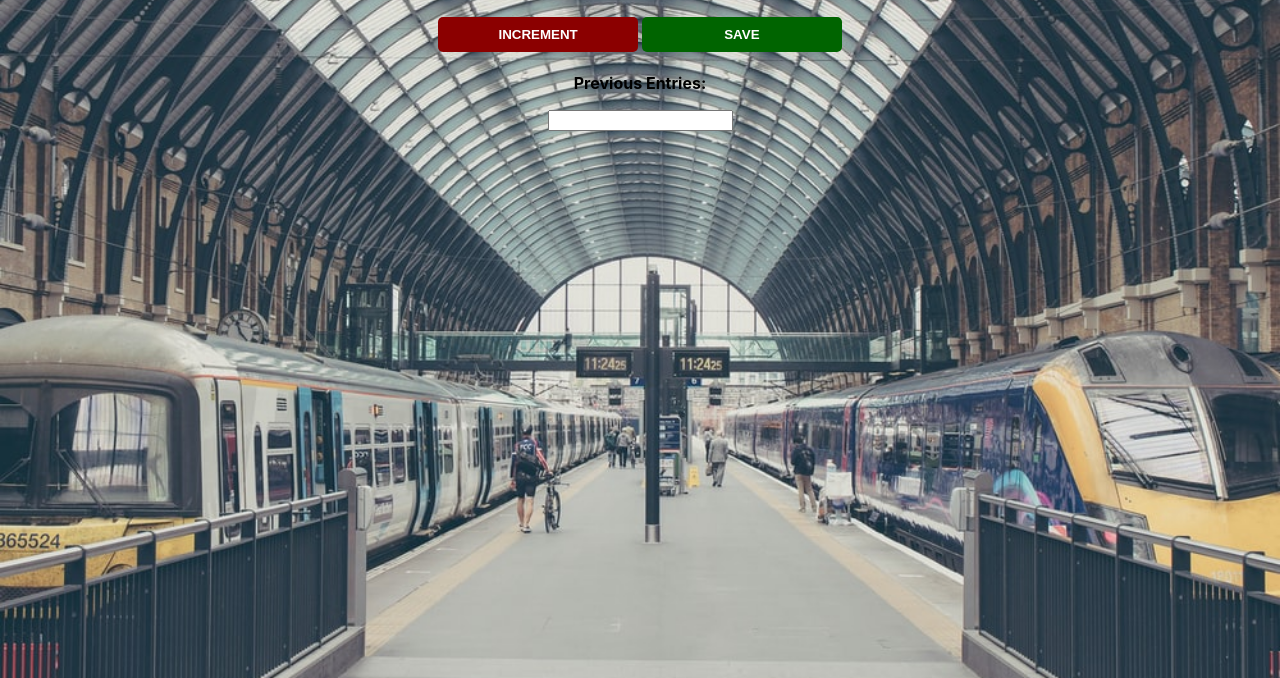
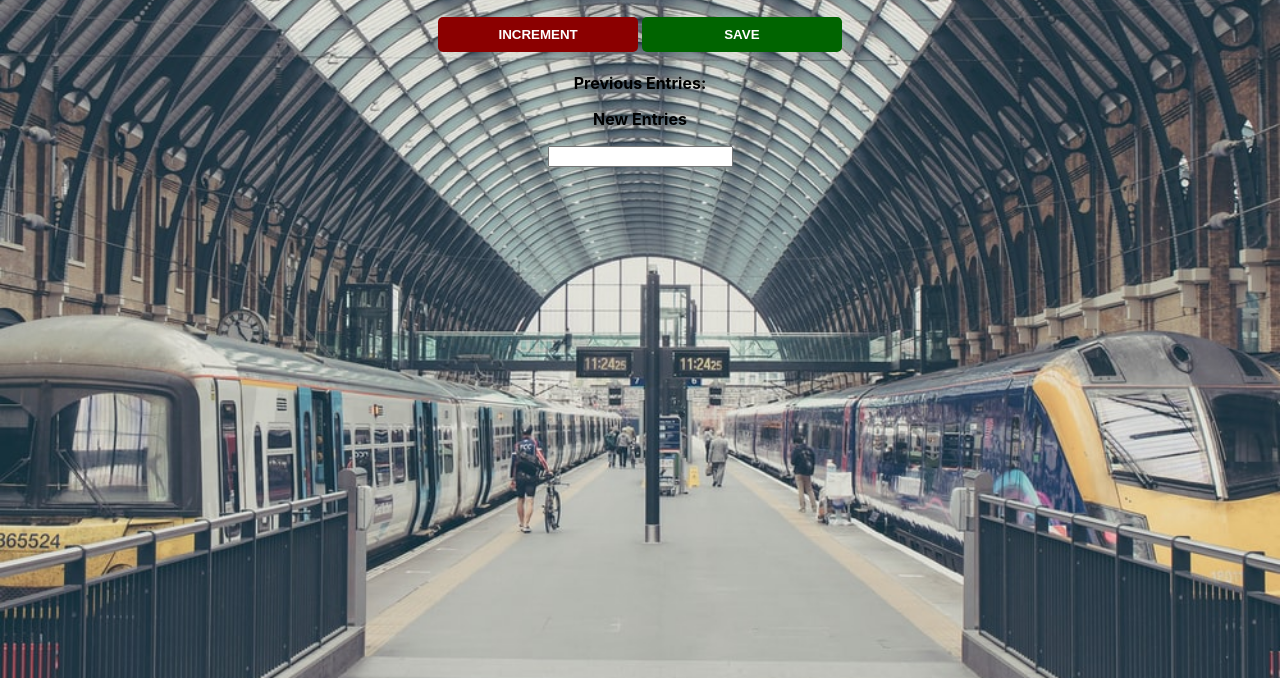
Before and after one commit to Tygitty/Counter-App, a plain HTML site: page index.html in a window 1280 px wide. Shown: the part 122-800 px from the top of the page. Drawn offline with Linux system fonts and the light colour scheme.

Commit message:
new entry added

```diff
--- a/index.html
+++ b/index.html
@@ -12,6 +12,7 @@
 	<button id= "increment-btn" onclick="increment()">INCREMENT</button>
 	<button id= "save-btn" onclick="save()">SAVE</button>
 	<p id="save-el">Previous Entries: </p>
+	<p> New Entries</p>
 	<form>
 		<input type="text" name="First Name">
 	</form>
```
